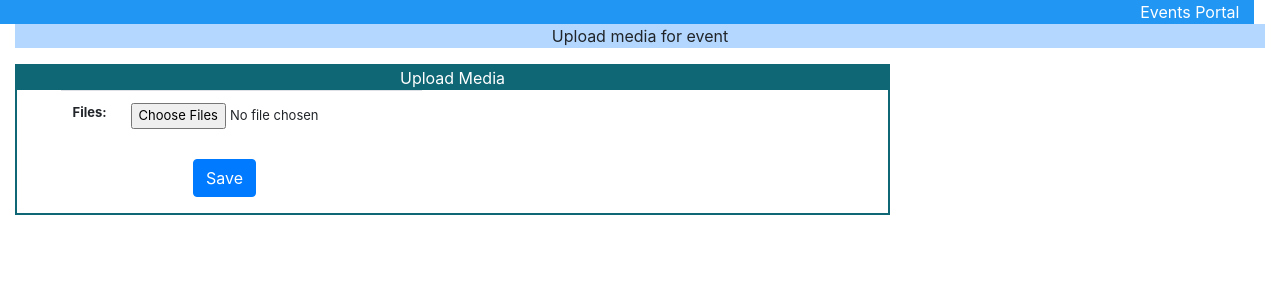
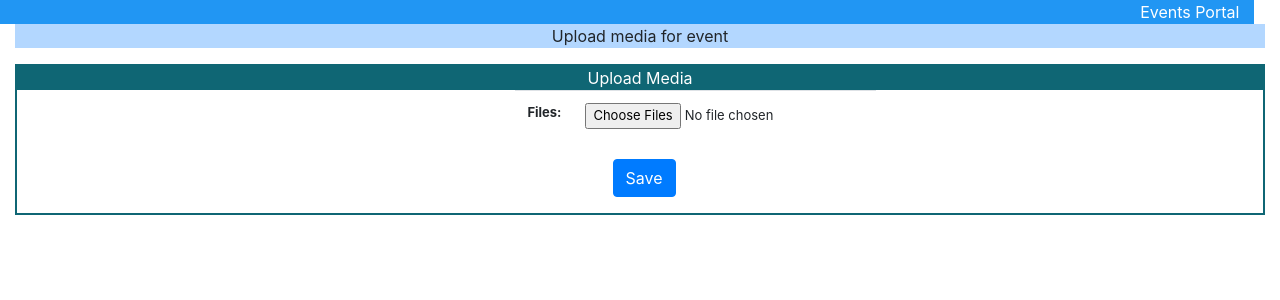
Before and after one commit to tksundar/ffl, a Django app: template events/templates/events/upload_media.html in a window 1280 px wide. Shown: the top 300 px of the page. Run offline with Django 3.2, Linux system fonts and the light colour scheme; the template is opened without the code that fills it: values that come from a table or form of the project are taken from there, others are empty; some libraries are stand-ins or nearby versions.

Commit message:
relaying upload media

```diff
--- a/events/templates/events/upload_media.html
+++ b/events/templates/events/upload_media.html
@@ -15,15 +15,15 @@
     {#    <div style="margin-left: 5%">Uploading media for event {{ event.event_name }}</div>#}
 
     <div
-         style=" width:70%;font-size: small;text-align:left;border-color: #0f6674;border-width: 2px;border-style: solid">
+         style=" width:100%;font-size: small;text-align:left;border-color: #0f6674;border-width: 2px;border-style: solid">
       <div style="width: 100%; background-color:#0f6674;text-align: center;color:white;font-size: medium">Upload Media
                  </div>
-      <form style="margin-left: 5%" method="POST" action="{% url 'events:upload' event.id %}" enctype="multipart/form-data">
+      <form style="margin-left: 40%" method="POST" action="{% url 'events:upload' event.id %}" enctype="multipart/form-data">
           <table class="table table-responsive">
         {% csrf_token %}
         {{ form.as_table }}
               </table>
-        <button style="display:inline-block;margin-left: 16%" type="submit" class="btn btn-primary">Save</button>
+        <button style="display:inline-block;margin-left: 13%" type="submit" class="btn btn-primary">Save</button>
       </form>
     <p></p>
     </div>
```
